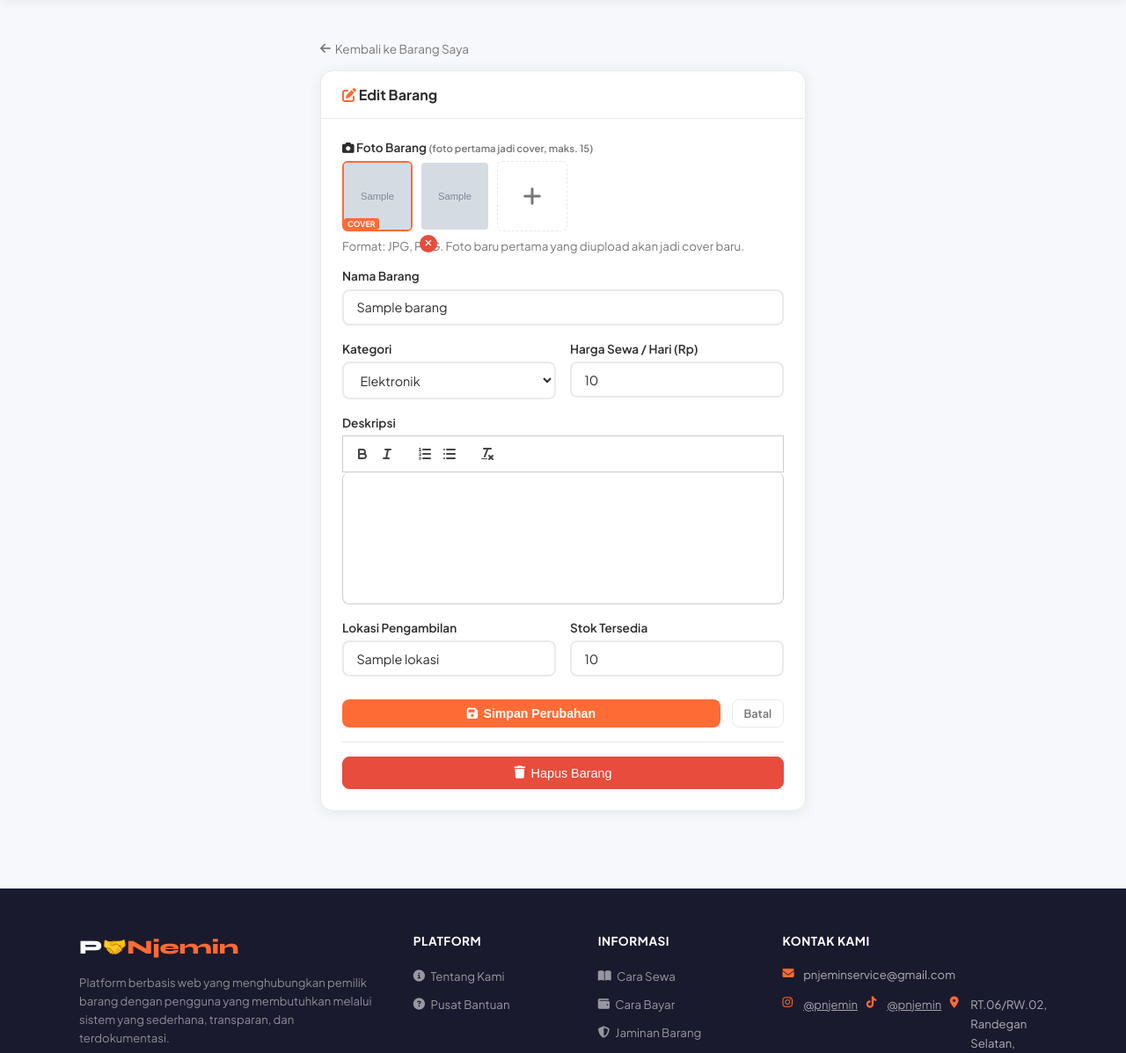
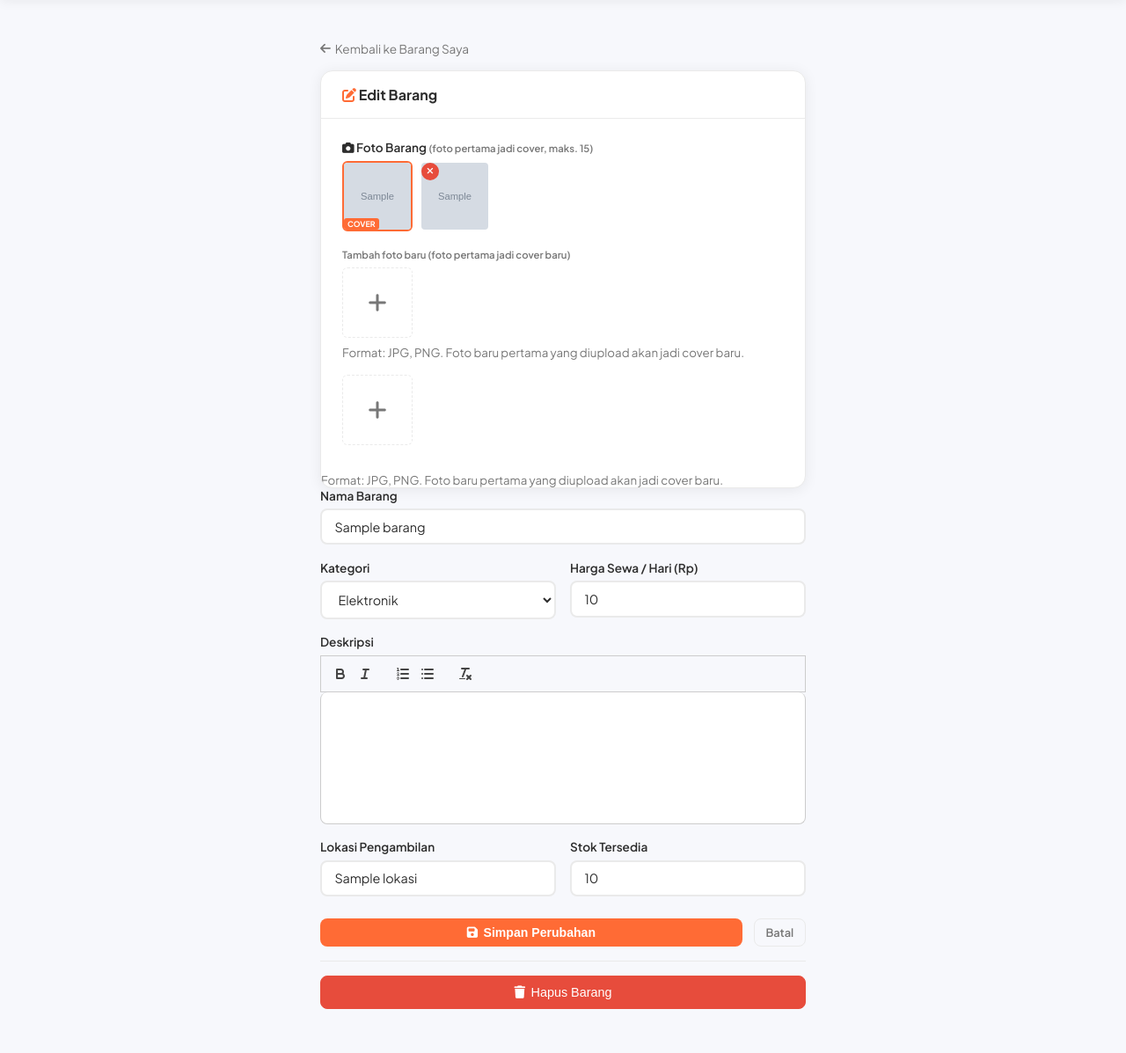
Before and after one commit to Faitz761/pnjemin_v2, a Flask app: template templates/edit_barang.html in a window 1280 px wide. Shown: the part 62-1259 px from the top of the page at 88% size. Run offline with Flask 3, Linux system fonts and the light colour scheme; the template is opened without the code that fills it: most values are stand-ins (such as "Sample title", 1, 10 or a date in 2020); grey boxes marked "Sample" are stand-in pictures; a map, chart or similar area stays blank; some libraries are stand-ins or nearby versions.

Commit message:
first commit

```diff
--- a/templates/edit_barang.html
+++ b/templates/edit_barang.html
@@ -8,10 +8,9 @@
     <div class="card">
         <div class="card-header"><i class="fas fa-edit" style="color:var(--primary)"></i> Edit Barang</div>
         <div class="card-body">
-            <form method="post" enctype="multipart/form-data">
             <div class="form-group">
                 <label><i class="fas fa-camera"></i> Foto Barang <small style="color:var(--text-muted)">(foto pertama jadi cover, maks. 15)</small></label>
-                    <div id="foto-list" style="display:flex;flex-wrap:wrap;gap:0.5rem;margin-bottom:0.5rem">
+                <div style="display:flex;flex-wrap:wrap;gap:0.5rem;margin-bottom:0.5rem">
                     {% if barang.foto %}
                     <div style="position:relative;width:80px;height:80px;flex-shrink:0" id="cover-existing">
                         <img src="{{ barang.foto | foto_src }}" style="width:80px;height:80px;object-fit:cover;border-radius:6px;border:2px solid var(--primary)">
@@ -32,6 +31,25 @@
                     </div>
                     {% endfor %}
                     {% endif %}
+                </div>
+            </div>
+
+            <form method="post" enctype="multipart/form-data">
+                <div class="form-group">
+                    <label><small style="color:var(--text-muted)">Tambah foto baru (foto pertama jadi cover baru)</small></label>
+                    <div id="foto-list" style="display:flex;flex-wrap:wrap;gap:0.5rem;margin-bottom:0.5rem">
+                        <div id="new-foto-list" style="display:contents"></div>
+                        <div id="add-btn-wrap">
+                            <button type="button" onclick="document.getElementById('foto-input-multi').click()"
+                                style="width:80px;height:80px;border:1px dashed var(--border);border-radius:6px;display:flex;align-items:center;justify-content:center;cursor:pointer;color:var(--text-muted);font-size:1.5rem;flex-shrink:0;background:transparent">
+                                <i class="fas fa-plus"></i>
+                            </button>
+                        </div>
+                    </div>
+                    <input type="file" id="foto-input-multi" accept="image/*" style="display:none" onchange="tambahFoto(this)">
+                    <small style="display:block;margin-top:0.4rem;color:var(--text-muted)">Format: JPG, PNG. Foto baru pertama yang diupload akan jadi cover baru.</small>
+                    <div id="foto-inputs"></div>
+                </div>
                         <div id="new-foto-list" style="display:contents"></div>
                         <div id="add-btn-wrap">
                             <button type="button" onclick="document.getElementById('foto-input-multi').click()"
```
Lines whose indentation alone changed are shown as unchanged.
